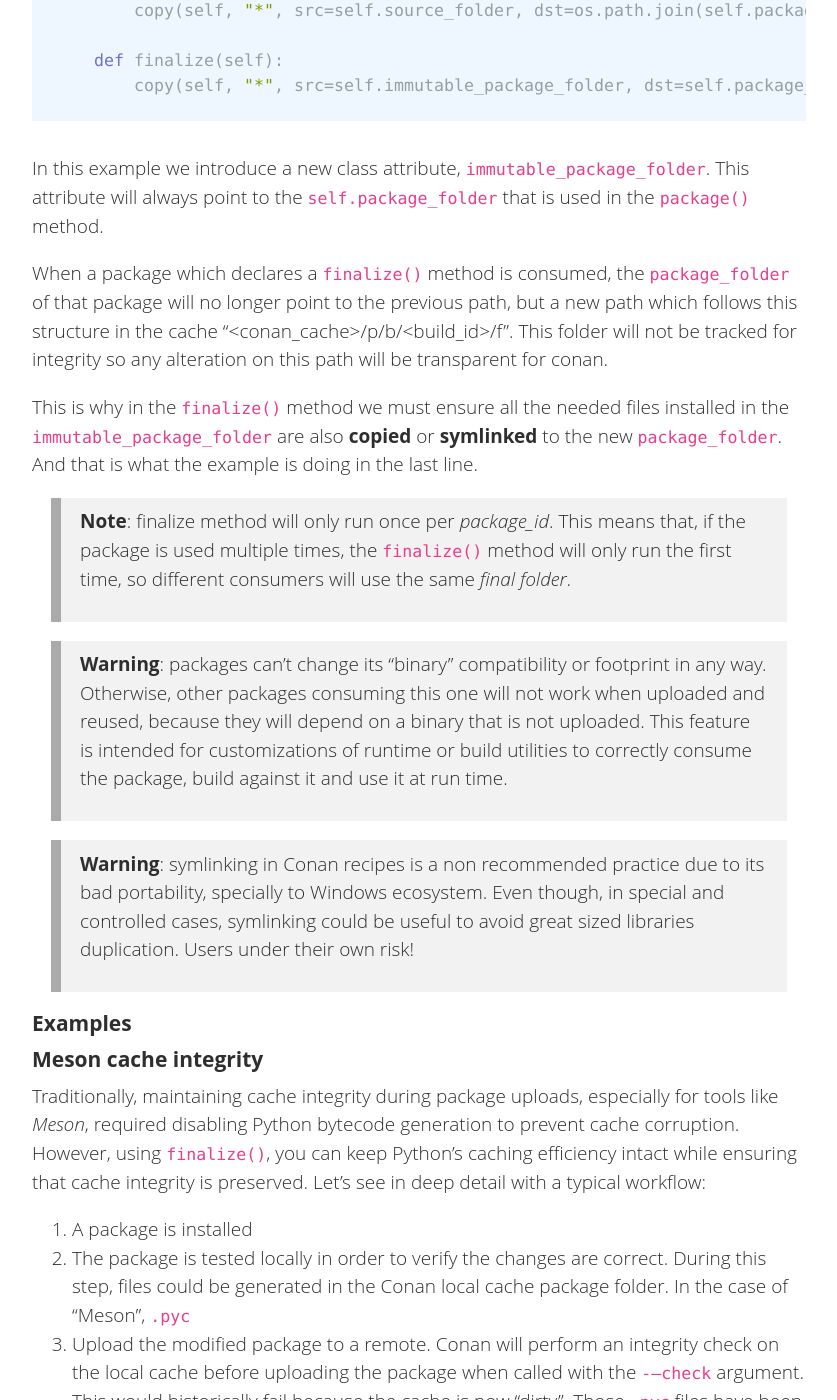
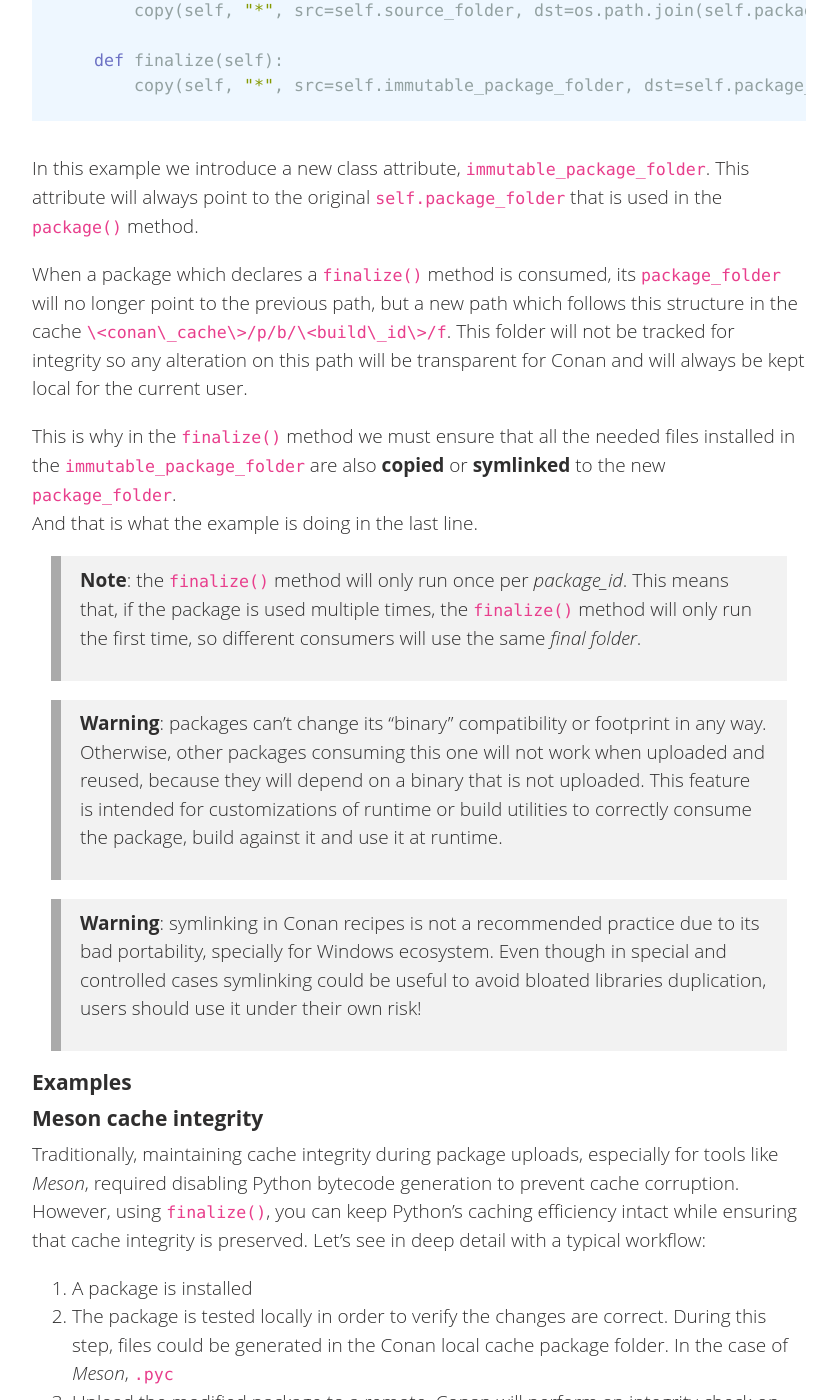
Before and after one commit to conan-io/conan-io.github.io, a Jekyll site: the page built from _posts/2024-09-03-New-finalize-method.markdown, in a window 1280 px wide and 1400 px high, scrolled down 1249 px. Shown: the whole window, without its empty margins (20-857 px from the left). Built offline with Jekyll 4.4.1, drawn with Linux system fonts in a browser that asks for light colours; comment, search, counter and statistics services are not loaded; some of the changed text lies outside the part shown.

Commit message:
Abril fancy tweaks, finally

````diff
--- a/_posts/2024-09-03-New-finalize-method.markdown
+++ b/_posts/2024-09-03-New-finalize-method.markdown
@@ -8,10 +8,10 @@ keywords: "finalize,local configuration,pycache,pyc,cache integrity"
 ---
 
 
-We’re excited to unveil the new ``finalize()`` method in Conan, a way of allowing users to customize packages locally while preserving their immutability
+We're excited to unveil the new ``finalize()`` method in Conan, a way of allowing users to customize packages locally while preserving their immutability
 in the Conan cache. This feature is crucial for scenarios where modifications
 are required on the local machine, such as generating configuration files or
-managing execution-generated files like Python’s *pycache*.
+managing execution-generated files like Python's *pycache*.
 
 ## Why ``finalize()`` matters?
 
@@ -23,10 +23,10 @@ original package stored in the Conan cache.
 Common use cases for ``finalize()`` include:
 
 - **Ensuring cache integrity**: Handling files generated during package execution (e.g., *pycache*) in a way that doesn't alter the original package.
-- **Local modifications**: Creating or adjusting configuration files necessary for the package to function correctly on the local machine which can’t be achieved at package creation time.
+- **Local modifications**: Creating or adjusting configuration files necessary for the package to function correctly on the local machine which can't be achieved at package creation time.
 
 
-### How ``finalize()`` Works
+### How ``finalize()`` works
 
 The ``finalize()`` method is invoked after a package is installed in the local
 cache but before it is used by consumers. This allows you to implement logic to
@@ -47,25 +47,25 @@ class Package(ConanFile):
 ```
 
 In this example we introduce a new class attribute, ``immutable_package_folder``.
-This attribute will always point to the ``self.package_folder`` that is used in the ``package()`` method.
+This attribute will always point to the original ``self.package_folder`` that is used in the ``package()`` method.
 
-When a package which declares a ``finalize()`` method is consumed, the
-``package_folder`` of that package will no longer point to the previous path, but
+When a package which declares a ``finalize()`` method is consumed, its
+``package_folder`` will no longer point to the previous path, but
 a new path which follows this structure in the cache
-“\<conan\_cache\>/p/b/\<build\_id\>/f”. This folder will not be tracked for
-integrity so any alteration on this path will be transparent for conan.
+``\<conan\_cache\>/p/b/\<build\_id\>/f``. This folder will not be tracked for
+integrity so any alteration on this path will be transparent for Conan and will always be kept local for the current user.
 
-This is why in the ``finalize()`` method we must ensure all the needed files
+This is why in the ``finalize()`` method we must ensure that all the needed files
 installed in the ``immutable_package_folder`` are also **copied** or **symlinked**
 to the new ``package_folder``.
 And that is what the example is doing in the last line.
 
-> **Note**: finalize method will only run once per *package\_id*. This means that, if the package is used multiple times, the ``finalize()`` method will only run the first time, so different consumers will use the same *final folder*.
+> **Note**: the ``finalize()`` method will only run once per *package\_id*. This means that, if the package is used multiple times, the ``finalize()`` method will only run the first time, so different consumers will use the same *final folder*.
 
-> **Warning**: packages can’t change its "binary" compatibility or footprint in any way. Otherwise, other packages consuming this one will not work when uploaded and reused, because they will depend on a binary that is not uploaded. This feature is intended for customizations of runtime or build utilities to correctly consume the package, build against it and use it at run time.
+> **Warning**: packages can't change its "binary" compatibility or footprint in any way. Otherwise, other packages consuming this one will not work when uploaded and reused, because they will depend on a binary that is not uploaded. This feature is intended for customizations of runtime or build utilities to correctly consume the package, build against it and use it at runtime.
 
-> **Warning**: symlinking in Conan recipes is a non recommended practice due to its bad portability, specially to Windows ecosystem.
-Even though, in special and controlled cases, symlinking could be useful to avoid great sized libraries duplication. Users under their own risk!
+> **Warning**: symlinking in Conan recipes is not a recommended practice due to its bad portability, specially for Windows ecosystem.
+Even though in special and controlled cases symlinking could be useful to avoid bloated libraries duplication, users should use it under their own risk!
 
 ### Examples
 
@@ -73,12 +73,12 @@ Even though, in special and controlled cases, symlinking could be useful to avoi
 
 Traditionally, maintaining cache integrity during package uploads, especially
 for tools like *Meson*, required disabling Python bytecode generation to
-prevent cache corruption. However, using ``finalize()``, you can keep Python’s
+prevent cache corruption. However, using ``finalize()``, you can keep Python's
 caching efficiency intact while ensuring that cache integrity is preserved.
-Let’s see in deep detail with a typical workflow:
+Let's see in deep detail with a typical workflow:
 
 1. A package is installed
-2. The package is tested locally in order to verify the changes are correct. During this step, files could be generated in the Conan local cache package folder. In the case of “Meson”, ``.pyc``
+2. The package is tested locally in order to verify the changes are correct. During this step, files could be generated in the Conan local cache package folder. In the case of *Meson*, ``.pyc``
 3. Upload the modified package to a remote. Conan will perform an integrity check on the local cache before uploading the package when called with the ``-–check`` argument. This would historically fail because the cache is now “dirty”. Those ``.pyc`` files have been created automatically in the ``package_folder`` and Conan caught the mismatch.
 
 This is a simplified version of the current *Meson* package method, where Python bytecode generation has been disabled:
@@ -94,15 +94,15 @@ def package(self):
     """))
 ```
 
-This was a valid solution in order to ensure cache integrity inside the conan
+This was a valid solution in order to ensure cache integrity inside the Conan
 cache. Remember that this problem did not only affect *Meson* maintainers but
 every user who has used the *Meson* build system as a dependency. Without this
 tweak, performing a quick ``conan cache check-integrity "meson"`` will fail.
 
 But this still was not a perfect solution as it threw all python caching
 efficiency out of the window. This is one of the main reasons for implementing
-the ``finalize()`` method. Let’s see how could we modify *Meson* package in order
-to keep python’s cache efficiency and cache integrity intact:
+the ``finalize()`` method. Let's see how could we modify the *Meson* package in order
+to keep Python's efficiency and cache integrity intact:
 
 &nbsp;1. First we could get rid of the ``PYTHONDONTWRITEBYTECODE`` environment variable because we want python to generate ``.pyc`` files:
 
@@ -123,19 +123,20 @@ def finalize(self):
     copy(self, "*", src=self.immutable_package_folder, dst=self.package_folder)
 ```
 
-As explained above, in the context of the ``finalize()`` method until the consumer, ``self.package_folder`` will now aim to the *final folder*.
+As explained above, in the context of the ``finalize()`` method the consumer's ``self.package_folder`` will now aim to the *final folder*.
+This will be the case for all its dependants and its own ``package_info()`` method.
 
-This way, making use of this new method, we can completely isolate *Meson*
-application, being sure now that the cache integrity will be kept intact.
+This way, making use of this new method, we can completely isolate the *Meson*
+application, making sure that the cache integrity will now be kept intact.
 
 #### Custom configuration files within package scope
 
 The ``finalize()`` method is also beneficial for packages that need to generate
 custom configuration files locally. For example, a package can use ``finalize()``
-to create a ``whoami.txt`` file containing the current user’s name, ensuring this
+to create a ``whoami.txt`` file containing the current user's name, ensuring this
 file is present without altering the original package.
 
-Let’s use a very simplified example located at [examples2 repository](https://github.com/conan-io/examples2)
+Let's use a very simplified example located at [examples2 repository](https://github.com/conan-io/examples2)
 
 &nbsp;1. Clone the ``example2`` repository:
 
@@ -159,8 +160,8 @@ def finalize(self):
     save(self, os.path.join(self.package_folder, "bin", "whoami.txt"), getpass.getuser())
 ```
 
-- As we can see, the first line will copy all content of the ``immutable_package_folder`` (the executable itself) to the *final folder* (remember, the path with this pattern in the cache “\<conan\_cache\>/p/b/\<build\_id\>/f”).
-- But we are also creating a file called ``whoami.txt`` with the result of invoking ``getpass.getuser()`` value, which is the pythonic way of getting the current user. Note that this would not be possible to do until now in the ``package`` method as we want the ``whoami`` results of the running machine, not the packaging one.
+- As we can see, the first line will copy all contents from the ``immutable_package_folder`` (the executable itself) to the *final folder* (remember, the path with this pattern in the cache `\<conan_cache\>/p/b/\<build_id\>/f`).
+- But we are also creating a file called ``whoami.txt`` with the result of invoking ``getpass.getuser()``, which is the pythonic way of getting the current user. Note that this would not be possible to do until now in the ``package`` method as we want the ``whoami`` results of the running machine, not the packaging one.
 
 &nbsp;4. Create the package and observe the traces:
 
@@ -189,31 +190,31 @@ $ ./whoisconan
 conan
 ```
 
-As we can see, the executable will perform a basic ``cat`` of the content of ``whoami.txt`` file located next to the executable.
+As we can see, the executable will perform a basic ``cat`` of the content of the ``whoami.txt`` file located next to the executable.
 
 This example shows how the ``finalize()`` method allows the package to
-customize files according to the local environment, or any kind of
-modifications while keeping the Conan cache pristine and without altering the
+customize files according to the local environment, or any other kind of
+modifications needed, while keeping the Conan cache pristine and without altering the
 ``package_id``.
 
 ### Accessing folders of packages which has the ``finalize()`` method
 
-The main idea of the ``finalize()`` method is not to influence at all on the consumers of the package, meaning it would be fully transparent to the end user.
+The main idea of the ``finalize()`` method is to redirect the ``package_folder`` in a transparent way to the consumers.
 
 When a consumer accesses its ``package_folder`` dependency, it will work as always. This folder will contain the contents needed to work but also ensure that any local changes do not impact the immutable package stored in the cache.
 
-Let’s dive into an example of accessing the folders of a package which has a ``finalize()`` method in it.
+Let's dive into an example of accessing the folders of a package which has a ``finalize()`` method in it.
 
-&nbsp;1. To simplify things, let’s use the ``finalize_consume`` example in example2 repository:
+&nbsp;1. To simplify things, let's use the ``finalize_consume`` example in the example2 repository:
 
 ```sh
 $ git clone git@github.com:conan-io/example2
 $ cd examples2/examples/conanfile/finalize/finalize_consume
 ```
 
-This folder contains two packages, the dependency one which has a finalize method and the consumer which will just print the content of the dependency folders.
+This folder contains two packages, the dependency one which has a ``finalize()`` method, and the consumer which will just print the contents of its dependency folders.
 
-&nbsp;2. Create dependency package
+&nbsp;2. Create the dependency package
 
 ```sh
 $ conan create dependency
@@ -229,7 +230,7 @@ dependency/1.0: Running package_info method in /Users/conan/.conan2/p/b/depen856
 ```
 
 Two files (``file1.txt`` and ``file2.txt``) were packaged in the original ``package_folder`` (``.conan2/p/b/depen856e3d9c06c1f/p``)
-We can also see that in the ``package_info`` method context, the ``package_folder`` points to the *final folder* (``.conan2/p/b/depen856e3d9c06c1f/f``). This is going to be from now on until the consumer consumes this package, the real path when accessing the ``package_folder``.
+We can also see that in the ``package_info`` method's context, the ``package_folder`` points to the *final folder* (``.conan2/p/b/depen856e3d9c06c1f/f``). This is going to be from now on the real path when accessing its ``package_folder``.
 
 &nbsp;3. Create the consumer package:
 
@@ -250,7 +251,7 @@ consumer/1.0: Generating the package
 consumer/1.0: Packaging in folder /Users/conan/.conan2/p/b/consuea78f76f2c500/p
 ```
 
-As described above, when a consumer access a dependency ``package_folder``
+As described above, when the consumer accesses its dependency ``package_folder``
 
 ```py
 self.dependencies["dependency"].package_folder
@@ -261,28 +262,30 @@ We can also appreciate that the content of the ``package_folder`` just contains
 
 > **Note**: in most of the cases, consumers will never need to access ``immutable_package_folder``.
 
-> **Note**: as soon as a ConanFile has defined the ``finalize`` method, no matter if the method is empty, the resulting ``package_folder`` will point to the *final folder* (the one ended with ``/f``)
+> **Note**: as soon as a recipe has defined the ``finalize()`` method, the resulting ``package_folder`` will point to the *final folder* (the one ended with ``/f``). This means that even if the method is empty, the redirection will be performed.
 
 #### Why ``immutable_package_folder``?
 
-As the original ``package_folder`` get’s overridden by the *final folder*, without any other property, there could be no way to access the original package folder for a dependency or even inside ``package_info``.
+As the original ``package_folder`` gets overridden by the *final folder*, without any other property, there could be no way to access the original package folder for a dependency or even inside the ``package_info()`` method.
 
-This feature has been created with the idea of never needing to access the original ``package_folder``. Consumers should never need to know which folder (the ended with ``/p`` or the ended with ``/f``) a dependency is using. This will always be transparent for the consumers.
+This feature has been created with the idea of never needing to access the original ``package_folder``. Consumers should never need to know which folder (the one ending with ``/p`` or the one ending with ``/f``) a dependency is using. This will always be transparent for the consumers.
 
-But there might be a reason for creating this extra and new attribute, vendoring.
+Nevertheless, there might be a few reasons for using the new attribute.
 
-Remember the [last post](https://blog.conan.io/2024/07/09/Introducing-vendoring-packages.html) where we talked about the new “vendoring feature”. We explained that the user who wants to vendor a package is fully responsible for correctly encapsulating the needed components of their dependencies inside the vendored package.
-There might be some reasons in which, when vendoring, we may want to check if a dependency has a ``finalize`` method. This assertion could be easily achieved by comparing ``dependency.immutable_package_folder == dependency.package_folder``. If they are not the same, it means that the dependency.package\_folder is an isolated one and not the original one.
+Remember the [last post](https://blog.conan.io/2024/07/09/Introducing-vendoring-packages.html) where we talked about the new "vendoring feature". We explained that the user who wants to vendor a package is fully responsible for correctly encapsulating the needed components of their dependencies inside the vendored package.
+There might be some reasons in which, when vendoring, we may want to check if a dependency has a ``finalize()`` method. This check could be easily achieved by comparing ``dependency.immutable_package_folder == dependency.package_folder``. If they are not the same, it means that the ``dependency.package_folder`` is an isolated one and not the original one.
 In that case, users could decide to vendor the contents not from the ``package_folder`` but from ``immutable_package_folder``, or both...
+
+`immutable_package_folder` will also be serialize in the output of `conan graph info`, which allows for advanced usages.
 
 ### Conclusion
 
 The ``finalize()`` method is a great enhancement in Conan, offering a flexible
-way to manage local customizations while ensuring the original package’s
+way to manage local customizations while ensuring the original package's
 immutability. Whether you need to handle execution-generated files or create
 custom configurations, ``finalize()`` provides a robust solution that preserves
 both performance and cache integrity. This method is a powerful addition to
-Conan’s toolset, enabling developers to tailor packages to their local
+Conan's toolset, enabling developers to tailor packages to their local
 environment without compromising the consistency that is critical for reliable
 package management.
 
````
Also changed, not shown: other parts of _posts/2024-09-03-New-finalize-method.markdown (+2 -2 lines).
